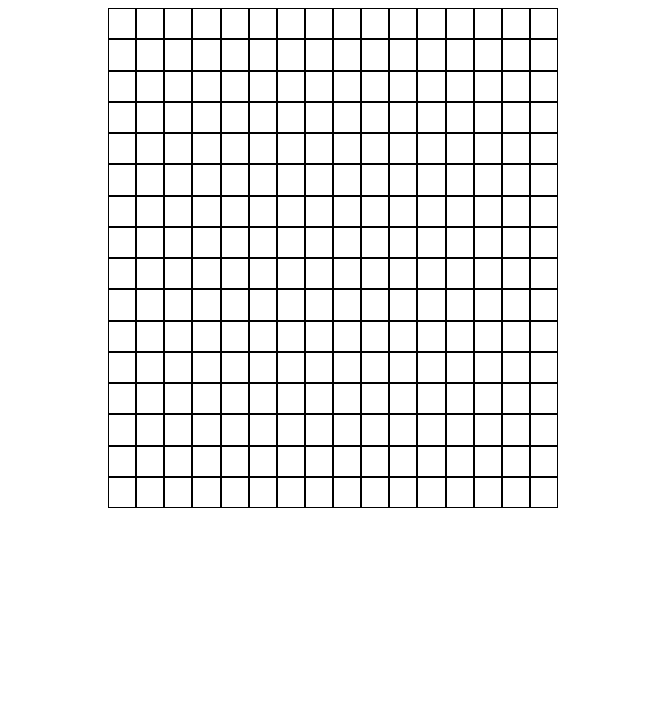
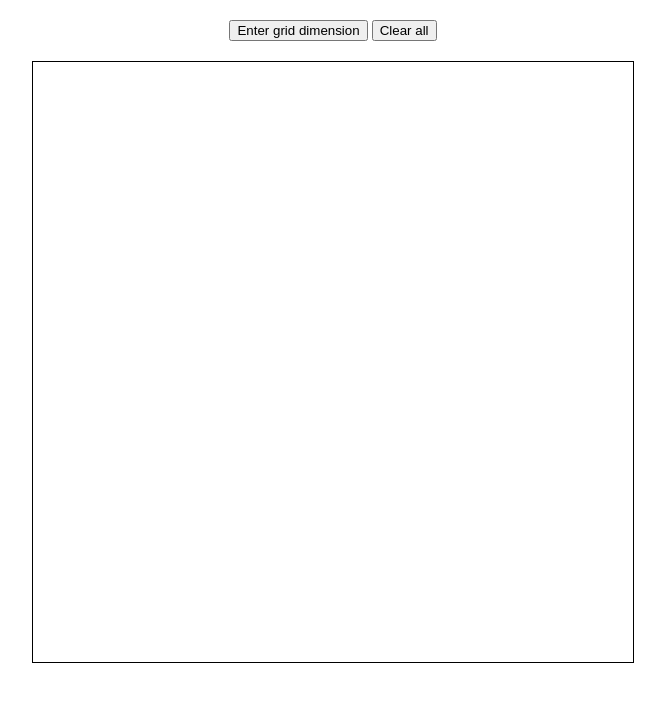
Before and after one commit to Norbala/etch-a-sketch, a plain HTML site: page index.html in a window 1280 px wide. Shown: the whole page, without its empty margins (307-972 px from the left). Drawn offline with Linux system fonts and the light colour scheme.

Commit message:
create the resize button

```diff
--- a/index.html
+++ b/index.html
@@ -9,6 +9,10 @@
 </head>
 
 <body>
+    <div class="button-input">
+        <button class="input">Enter grid dimension</button>
+        <button class="clear">Clear all</button>
+    </div>
     <div class="daddy"></div>
     <script src="script.js"></script>
 </body>
--- a/script.js
+++ b/script.js
@@ -1,9 +1,31 @@
 let daddy_div = document.querySelector(".daddy");
+let button_input = document.querySelector("button.input");
+let append_child = 0;
+let unos;
+let unoss;
+button_input.addEventListener("click", () => {
+    unos = prompt("Unesi broj od 1 do 64 - tolika ce biti velicina grida");
+    unoss = parseInt(unos);
+    daddy_div.style.gridTemplateRows = `repeat(${unoss}, auto)`;
+    daddy_div.style.gridTemplateColumns = `repeat(${unoss}, auto)`;
 
-let append_child = 0;
+    clearAll();
+    createGrid(unoss);
+});
 
-for (let i = 0; i<16; i++) {
-    for (let j=0;j<16;j++) {
+// default 16*16 grid, initially created
+daddy_div.style.display = "grid";
+daddy_div.style.gridTemplateColumns = "repeat(16, auto)";
+daddy_div.style.gridTemplateRows = "repeat(16, auto)";
+createGrid(16);
+
+
+
+
+function createGrid(gridz) {
+
+    for (let i = 0; i<gridz; i++) {
+        for (let j=0;j<gridz;j++) {
             let child_div = document.createElement("div");
 
             child_div.setAttribute("class", "boxlet");
@@ -13,11 +35,37 @@ for (let i = 0; i<16; i++) {
         };
     };
 
-
     let boxlet = document.querySelectorAll(".boxlet");
 
-boxlet.forEach((element) => {
-    element.addEventListener("mouseover", () => {
-        element.classList.add("active")
+
+    boxlet.forEach(element => {
+        element.addEventListener("mouseover", () => {       // I GOT U BASTARD / mora ovaj dio ici pod createGrid,
+        element.classList.add("active");                    // u suprotnom napravi event samo za incijalnih 16*16 gridova
     });
     });
+
+};
+
+function clearAll () {
+    let boxlett = document.querySelectorAll(".boxlet");
+    boxlett.forEach(element => {
+        element.style.backgroundColor = "unset";
+    });
+};
+
+
+
+
+// OVO ce biti da dobijes kombiniranu funkciju za mousdown i mouse movement tokom crtanja.
+// zasad se cini prekomplicirano i potrosio si 2 ipo sata, ali dobro.
+// michalosman je godinu kasnije to miijenjao tako da ajde jadan, mozes ti i bez toga zasad
+
+/*
+let mouseDown = 0;
+document.body.onmousedown = function() {
+    mouseDown = 1;
+};
+document.body.onmouseup = function() {
+    mouseDown = 0;
+};
+*/
--- a/style.css
+++ b/style.css
@@ -1,29 +1,26 @@
+.button-input {
+
+    text-align: center;
+    margin: 20px 0;
+}
+
 .daddy {
-    display: grid;
-    grid-template-columns: repeat(16, auto);
+    /*display: grid;
+    grid-template-columns: repeat(16, auto); mijenaj ovo
     grid-template-rows: repeat(16, auto);
 
     /* s ovim mijenjam velicinu grida */
-    max-width: 450px;
-    min-height: 500px;
+    height: 600px;
+    width: 600px;
+    border: black solid 1px;
+
+
+
     margin: auto;
     /* grid-auto-rows: minmax(150px, auto);
     grid-row-gap ili grid-column-gap ili samo grid-gap ako je gap isti */
 }
 
-.boxlet {
-    min-width: 10px;
-    min-height: 10px;
-    border: black solid 0.5px;
-}
-
-/*
-.boxlet:hover {
-    background-color: black;
-}
-*/
-
-
 .active {
     background-color: black;
 }
```
Lines whose indentation alone changed are shown as unchanged.
